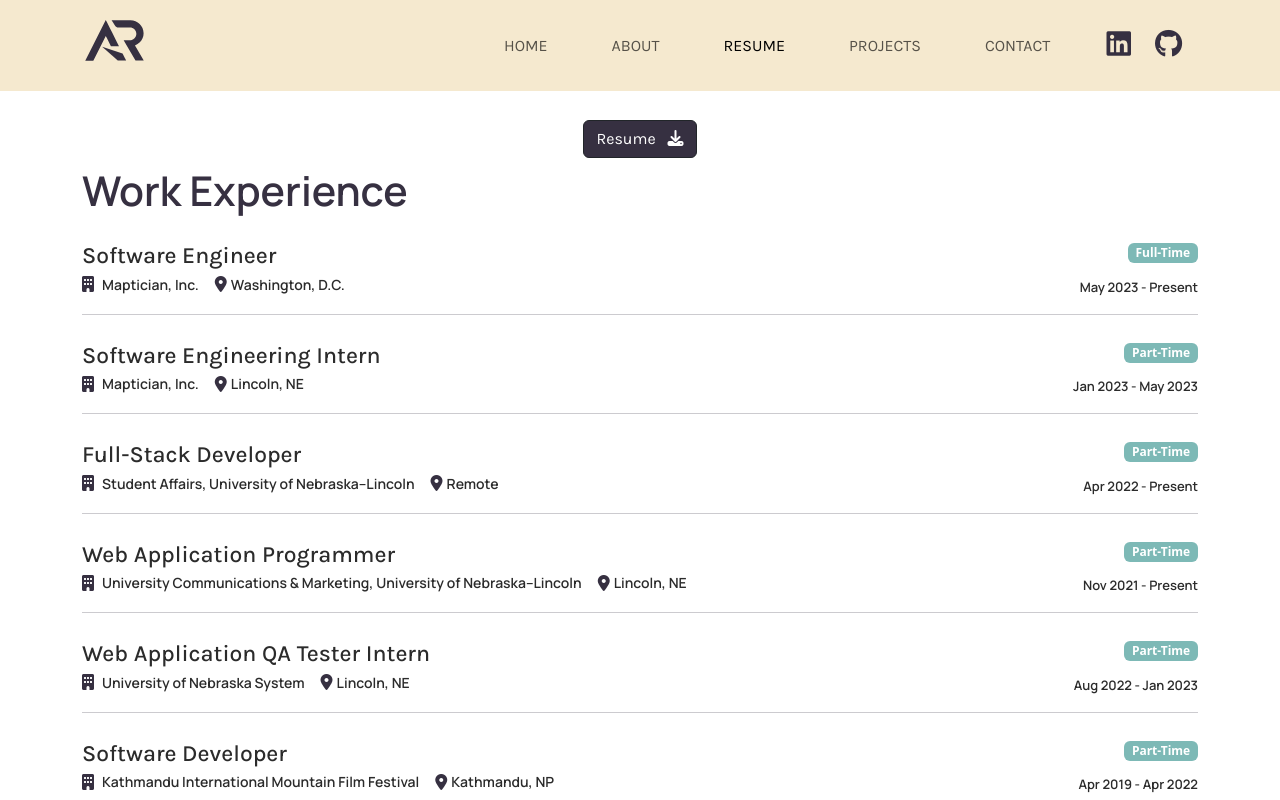
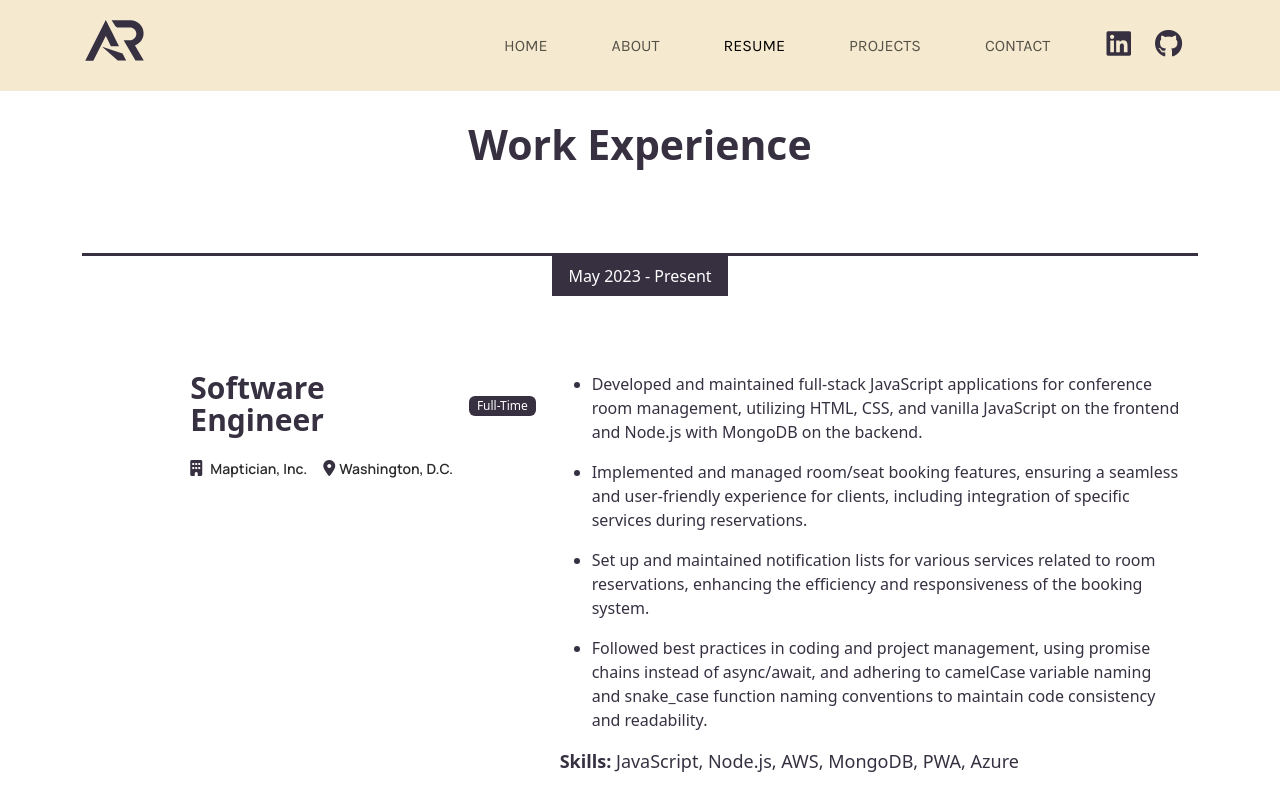
Before and after one commit to abhirijal3/abhirijal-react, a React (Create React App) app: page /resume in a window 1280 px wide. Shown: the top 800 px of the page. Built offline with nearby package versions, Linux system fonts and the light colour scheme.

Commit message:
New resume page.

```diff
--- a/src/App.css
+++ b/src/App.css
@@ -10,9 +10,9 @@
     color: var(--black);
 }
 
-.card-body {
+/* .card-body {
     background-color: var(--light-beige);
-}
+} */
 p {
     font-size: 18px;
 }
--- a/src/Components/Footer.jsx
+++ b/src/Components/Footer.jsx
@@ -26,8 +26,15 @@
         <div>
             <div className="container-xxl">
                 <hr/>
-                <div className="row py-5">
-                    <div id="contact" className="col">
+                <div className="row row-cols-1 row-cols-md-2 py-5">
+                <div className="col order-md-2">
+                        <div className="text-center py-3">
+                            <img src="/me2.jpg" alt='Abhi Rijal' className="mb-4 img-fluid rounded-circle mx-auto d-block" style={{ 'width': '200px', 'height': 'auto' }} />
+                            <p style={{color: '#2b2b2b'}}>Abhi Rijal</p>
+                            <p style={{color: '#1d1d1d4d'}}>abhirijal3@gmail.com</p>
+                        </div>
+                    </div>
+                    <div id="contact" className="col order-md-1">
                         <h2 className="font-manrope fw-900 mb-5">Contact Me</h2>
                         <form onSubmit={submitForm}>
                                 <div className="mb-3">
@@ -42,13 +49,6 @@
                                 {renderSubmitButton()}
                             </form>
                     </div>
-                    <div className="col">
-                        <div className="text-center py-3">
-                            <img src="/me2.jpg" alt='Abhi Rijal' className="mb-4 img-fluid rounded-circle mx-auto d-block" style={{ 'width': '200px', 'height': 'auto' }} />
-                            <p style={{color: '#2b2b2b'}}>Abhi Rijal</p>
-                            <p style={{color: '#1d1d1d4d'}}>abhirijal3@gmail.com</p>
-                        </div>
-                    </div>
                 </div>
             </div>
             <div className="container-fluid bg-light-biege">
--- a/src/Components/HomepageSlider.jsx
+++ b/src/Components/HomepageSlider.jsx
@@ -17,7 +17,7 @@
         imgIntro(firstImg)
     }, [firstLine, secondLine, thirdLine, firstButton])
     return (
-        <div className="bg-biege" style={{ 'display': 'flex', 'justifyContent': 'center', 'alignItems': 'center', 'height': '100vh' }}>
+        <div className="bg-biege pb-5" style={{ 'display': 'flex', 'justifyContent': 'center', 'alignItems': 'center', 'min-height': '100vh' }}>
             <div className="container pt-5">
                 <div className="row">
                     <div className="col-lg-6 d-flex justify-content-center align-items-center order-lg-2 mb-5 mb-md-0">
--- a/src/Components/Navbar.jsx
+++ b/src/Components/Navbar.jsx
@@ -81,7 +81,7 @@
                                 <NavLink className={`nav-link font-karla`} style={{ 'fontSize': '16px' }} to={'/projects'}>PROJECTS</NavLink>
                             </li>
                             <li className="nav-item ms-lg-4 d-lg-none">
-                                <NavLink className={`nav-link font-karla`} style={{ 'fontSize': '16px' }} to={'/contact'}>CONTACT</NavLink>
+                                <a className={`nav-link font-karla`} style={{ 'fontSize': '16px' }} href="#contact">CONTACT</a>
                             </li>
                             <li className="nav-item ms-lg-5 d-flex align-items-center d-lg-none">
                                 <a className="me-3 fs-2" href="https://linkedin.com/in/abhirijal" target={"_blank"} rel={"noreferrer"}><i className={`fa-brands fa-linkedin fs-3 ${isPastElement ? 'text-white' : 'text-black'} `}></i></a>
--- a/src/Components/ResumeSkills.jsx
+++ b/src/Components/ResumeSkills.jsx
@@ -1,3 +1,4 @@
+// Not used right now.
 const ResumeSkills = () => {
     return (
         <div>
--- a/src/Pages/HomePage.css
+++ b/src/Pages/HomePage.css
@@ -8,9 +8,17 @@
 }
 
 .skills-box {
-    height: 14vw;
-    width: 14vw;
-    border-radius: 5vw;
+    height: 40vw;
+    width: 40vw;
+    max-width: 200px;
+    max-height: 200px;
+    border-radius: 50px;
+    margin-bottom: 15px;
+}
+
+.technology_svg {
+    height: 64px;
+    width: 64px;
 }
 
 .form-text-box {
--- a/src/Pages/Projects.jsx
+++ b/src/Pages/Projects.jsx
@@ -7,7 +7,7 @@
     let projectData = [
         {
             title: "Fast Forward Navigation App",
-            thumbnail: "http://via.placeholder.com/640x450",
+            thumbnail: "https://placehold.co/600x400",
             category: [
                 "FRONTEND",
                 "BACKEND",
--- /dev/null
+++ b/src/Pages/Resume.css
@@ -0,0 +1,30 @@
+.skill_title {
+  font-weight: 700;
+  font-size: 30px;
+  line-height: 32px;
+}
+
+.skill_desc {
+  font-weight: 300;
+  font-size: 16px;
+}
+
+.resume_seperator {
+  height: 3px;
+  background-color: #363041;
+  opacity: 1;
+  margin-bottom: 0px;
+}
+
+.resume_date {
+  background-color: #363041;
+  color: #ffffff;
+  font-size: 16px;
+  /* border-radius: 0px 0px 15px 15px; */
+}
+
+.resume_time {
+  font-weight: 500;
+  font-size: 12px;
+  background-color: #363041;
+}
--- a/src/Pages/Resume.jsx
+++ b/src/Pages/Resume.jsx
@@ -2,6 +2,7 @@
 import ResumeItem from '../Components/ResumeItem';
 import Footer from '../Components/Footer';
 import './HomePage.css';
+import './Resume.css';
 
 const Resume = () => {
     let schoolData = [
@@ -26,6 +27,10 @@
             location: 'Washington, D.C.',
             date: 'May 2023 - Present',
             description: [
+                'Developed and maintained full-stack JavaScript applications for conference room management, utilizing HTML, CSS, and vanilla JavaScript on the frontend and Node.js with MongoDB on the backend.',
+                'Implemented and managed room/seat booking features, ensuring a seamless and user-friendly experience for clients, including integration of specific services during reservations.',
+                'Set up and maintained notification lists for various services related to room reservations, enhancing the efficiency and responsiveness of the booking system.',
+                'Followed best practices in coding and project management, using promise chains instead of async/await, and adhering to camelCase variable naming and snake_case function naming conventions to maintain code consistency and readability.'
             ],
             skills: "JavaScript, Node.js, AWS, MongoDB, PWA, Azure"
         },
@@ -50,7 +55,7 @@
             time: 'Part-Time',
             organization: 'Student Affairs, University of Nebraska–Lincoln',
             location: 'Remote',
-            date: 'Apr 2022 - Present',
+            date: 'Apr 2022 - Aug 2023',
             description: [
                 "Refactor the codebase for a RESTful API backend running Python Django, MySQL, and Docker and add caching via Redis middleware improving TTFB by 30% and reducing user bounce rate by 15%.",
                 "Improve code inefficiencies for an Drupal events web application, reducing load time from 4.1s to 0.8s.",
@@ -65,7 +70,7 @@
             time: 'Part-Time',
             organization: 'University Communications & Marketing, University of Nebraska–Lincoln',
             location: 'Lincoln, NE',
-            date: 'Nov 2021 - Present',
+            date: 'Nov 2021 - May 2023',
             description: [
                 "Reduce operation cost by $50,000 yearly by creating a software to automatically caption user videos using OpenAI whisper.",
                 "Lead the development of a web application that generates images in 30 different formats for use throughout the University.",
@@ -106,9 +111,58 @@
     return (
         <div>
             <Navbar />
-            <div className='container' style={{ 'paddingTop': '120px', 'paddingBottom': '80px' }}>
-                <h4 className='text-center'><button className='btn btn-dark font-karla bg-black'>Resume <i class="fa-solid fa-download ms-2"></i></button></h4>
-                <div className=''>
+            <div className="container" style={{ 'paddingTop': '120px', 'paddingBottom': '80px' }}>
+                <h1 className="fw-semibold text-center" style={{ 'fontSize': '41px' }}>Work Experience</h1>
+                {resumeData.map((resume, index) => <div key={resume.title}>
+                <div className='text-center' style={{paddingTop: 60, paddingBottom: 60}}>
+                    <hr className='resume_seperator'/>
+                    <div className='resume_date py-2 px-3 d-inline-block'>{resume.date}</div>
+                </div>
+                    <div className="row p-3">
+                    <div className="col-12 col-md-4 offset-md-1">
+                        <div className='d-flex align-items-center mb-3'>
+                            <h3 className='skill_title mb-1 me-2'>{resume.title}</h3>
+                            <span class="badge resume_time">{resume.time}</span>
+                        </div>
+                                <div className='d-inline-block me-3'>
+                                    {/* <svg className='me-1' width="20px" height="20px" viewBox="0 0 24 24" fill="none" xmlns="http://www.w3.org/2000/svg"><g stroke-width="0"></g><g stroke-linecap="round" stroke-linejoin="round"></g><g> <path d="M11 20H21V10C21 8.89543 20.1046 8 19 8H15M11 16H11.01M17 16H17.01M7 16H7.01M11 12H11.01M17 12H17.01M7 12H7.01M11 8H11.01M7 8H7.01M15 20V6C15 4.89543 14.1046 4 13 4H5C3.89543 4 3 4.89543 3 6V20H15Z" stroke="#000000" stroke-width="2" stroke-linecap="round" stroke-linejoin="round"></path> </g></svg> */}
+                                    <i className={'fa-solid fa-building me-2'}></i>
+                                    <span className='font-manrope fw-semibold text-gray' style={{ 'fontSize': '14px' }}>{resume.organization}</span>
+                                </div>
+                                <div className='d-inline-block'>
+                                    {/* <svg className='me-1' width="20px" height="20px" viewBox="0 0 24 24" fill="none" xmlns="http://www.w3.org/2000/svg"><g stroke-width="0"></g><g stroke-linecap="round" stroke-linejoin="round"></g><g> <path d="M12.8159 20.6077C16.8509 18.5502 20 15.1429 20 11C20 6.58172 16.4183 3 12 3C7.58172 3 4 6.58172 4 11C4 15.1429 7.14909 18.5502 11.1841 20.6077C11.6968 20.8691 12.3032 20.8691 12.8159 20.6077Z" stroke="#000000" stroke-width="1.5" stroke-linecap="round" stroke-linejoin="round"></path> <path d="M15 11C15 12.6569 13.6569 14 12 14C10.3431 14 9 12.6569 9 11C9 9.34315 10.3431 8 12 8C13.6569 8 15 9.34315 15 11Z" stroke="#000000" stroke-width="1.5" stroke-linecap="round" stroke-linejoin="round"></path> </g></svg> */}
+                                    <i className="fa-solid fa-location-dot me-1"></i>
+                                    <span className='font-manrope fw-semibold text-gray' style={{ 'fontSize': '14px' }}>{resume.location}</span>
+                                </div>
+                    </div>
+                    <div className="col-12 col-md-7">
+                        <ul>
+                            {(resume.description || []).map((desc, index) => <li key={index} className='skill_desc mb-3'>{desc}</li>)}
+                        </ul>
+                        <p className='mb-0'>
+                            <strong>Skills:</strong> {resume.skills}
+                        </p>
+                    </div>
+                </div>
+                {/* {(index < (resumeData.length -1)) ?
+                <div style={{paddingTop: 60, paddingBottom: 60}}>
+                    <hr/>
+                </div> : ''} */}
+
+                </div>)}
+                <div className='text-center' style={{paddingTop: 60, paddingBottom: 60}}>
+                    <hr className='resume_seperator'/>
+                </div>
+                <div className='offset-md-1'>
+                        <h2 className="font-manrope fw-semibold" style={{ 'fontSize': '41px' }}>Education</h2>
+                    {schoolData.map((schoolItem) => {
+                        return (<div key="{schoolItem}"><ResumeItem data={schoolItem} /></div>)
+                    })}
+                </div>
+            </div>
+            {/* <div className='container' style={{ 'paddingTop': '120px', 'paddingBottom': '80px' }}> */}
+                {/* <h4 className='text-center'><button className='btn btn-dark font-karla bg-black'>Resume <i class="fa-solid fa-download ms-2"></i></button></h4> */}
+                {/* <div className=''>
                     <div>
                         <h2 className="font-manrope fw-semibold" style={{ 'fontSize': '41px' }}>Work Experience</h2>
                     </div>
@@ -123,8 +177,8 @@
                     {schoolData.map((schoolItem) => {
                         return (<div key="{schoolItem}"><ResumeItem data={schoolItem} /></div>)
                     })}
-                </div>
-            </div>
+                </div> */}
+            {/* </div> */}
             <Footer/>
         </div>
     );
```
Also changed, not shown: src/Components/Technologies.jsx (+24 -14 lines).
